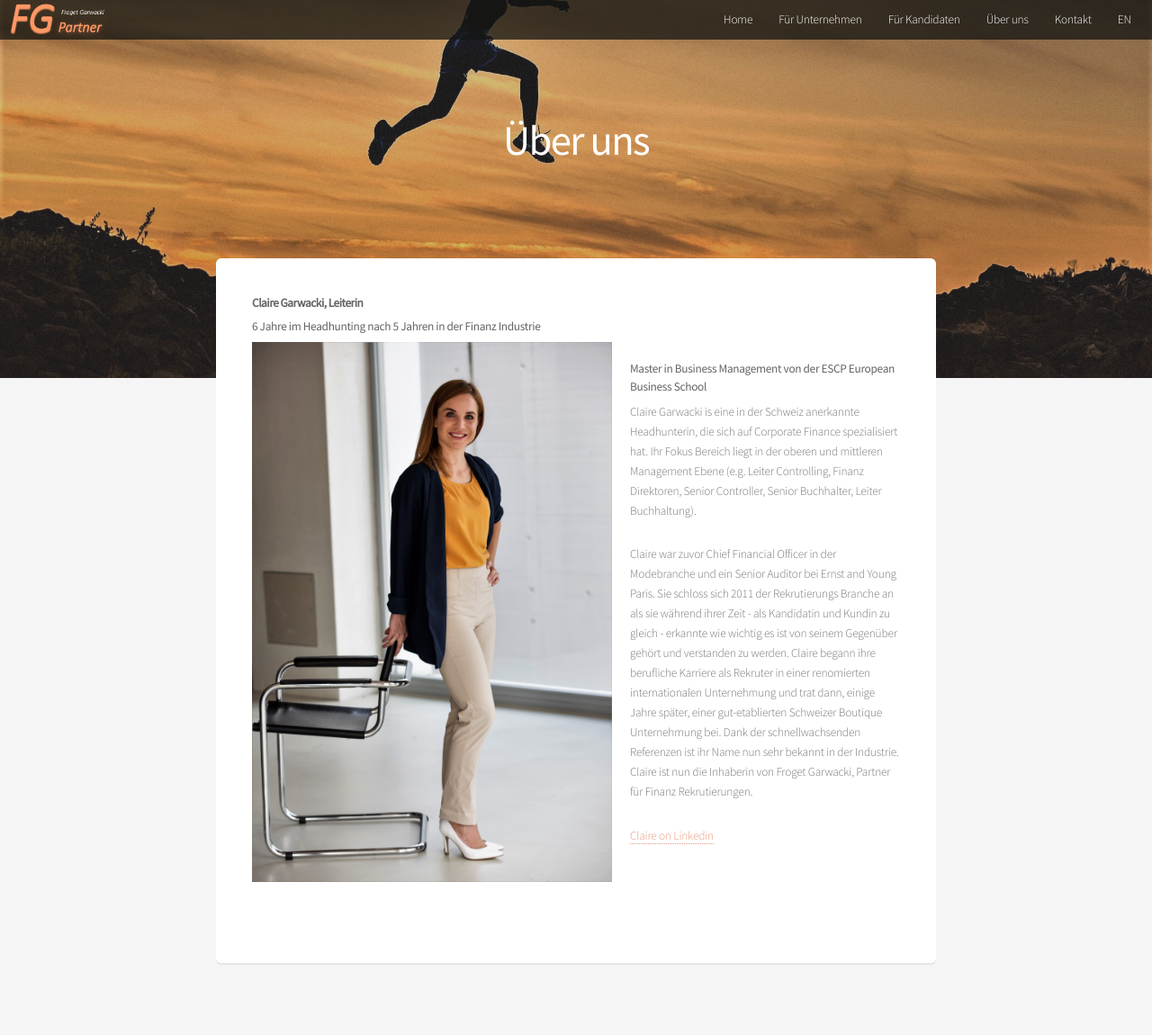
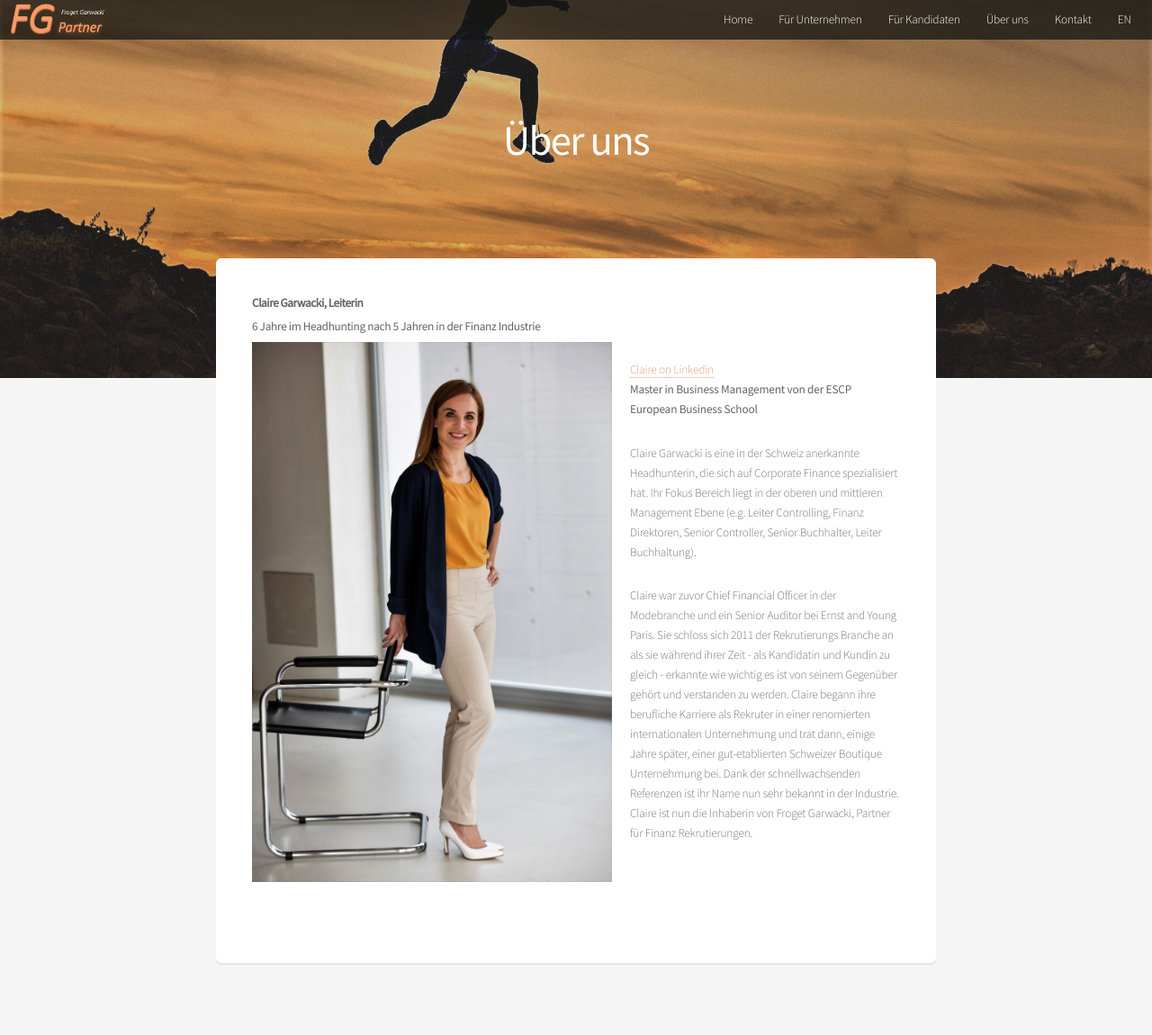
Before and after one commit to FGPartner/www, a Jekyll site: the page built from de/about.md, in a window 1280 px wide. Shown: the whole page at 90% size. Built offline with Jekyll 4.4.1, drawn with Linux system fonts in a browser that asks for light colours; our own code applies the rules of GitHub Pages for plain Markdown files.

Commit message:
same en/de

```diff
--- a/de/about.md
+++ b/de/about.md
@@ -9,10 +9,10 @@ lang: de
 
 <img src="/assets/img/claire_debout.jpg" class="portrait_about"/>
 
-### Master in Business Management von der ESCP European Business School
+<a target="_blank" href="https://ch.linkedin.com/in/claire-garwacki-a9029125">
+Claire on Linkedin</a><br>
+**Master in Business Management von der ESCP European Business School**
 
 Claire Garwacki is eine in der Schweiz anerkannte Headhunterin, die sich auf Corporate Finance spezialisiert hat. Ihr Fokus Bereich liegt in der oberen und mittleren Management Ebene (e.g. Leiter Controlling, Finanz Direktoren, Senior Controller, Senior Buchhalter, Leiter Buchhaltung).
 
 Claire war zuvor Chief Financial Officer in der Modebranche und ein Senior Auditor bei Ernst and Young Paris. Sie schloss sich 2011 der Rekrutierungs Branche an als sie während ihrer Zeit - als Kandidatin und Kundin zu gleich - erkannte wie wichtig es ist von seinem Gegenüber gehört und verstanden zu werden. Claire begann ihre berufliche Karriere als Rekruter in einer renomierten internationalen Unternehmung und trat dann, einige Jahre später, einer gut-etablierten Schweizer Boutique Unternehmung bei. Dank der schnellwachsenden Referenzen ist ihr Name nun sehr bekannt in der Industrie. Claire ist nun die Inhaberin von Froget Garwacki, Partner für Finanz Rekrutierungen.
-
-[Claire on Linkedin](https://ch.linkedin.com/in/claire-garwacki-a9029125)
```
Also changed, not shown: candidates.md (+4 -2 lines), companies.md (+0 -1 lines), de/companies.md (+1 -3 lines), de/contact.md (+2 -1 lines).
